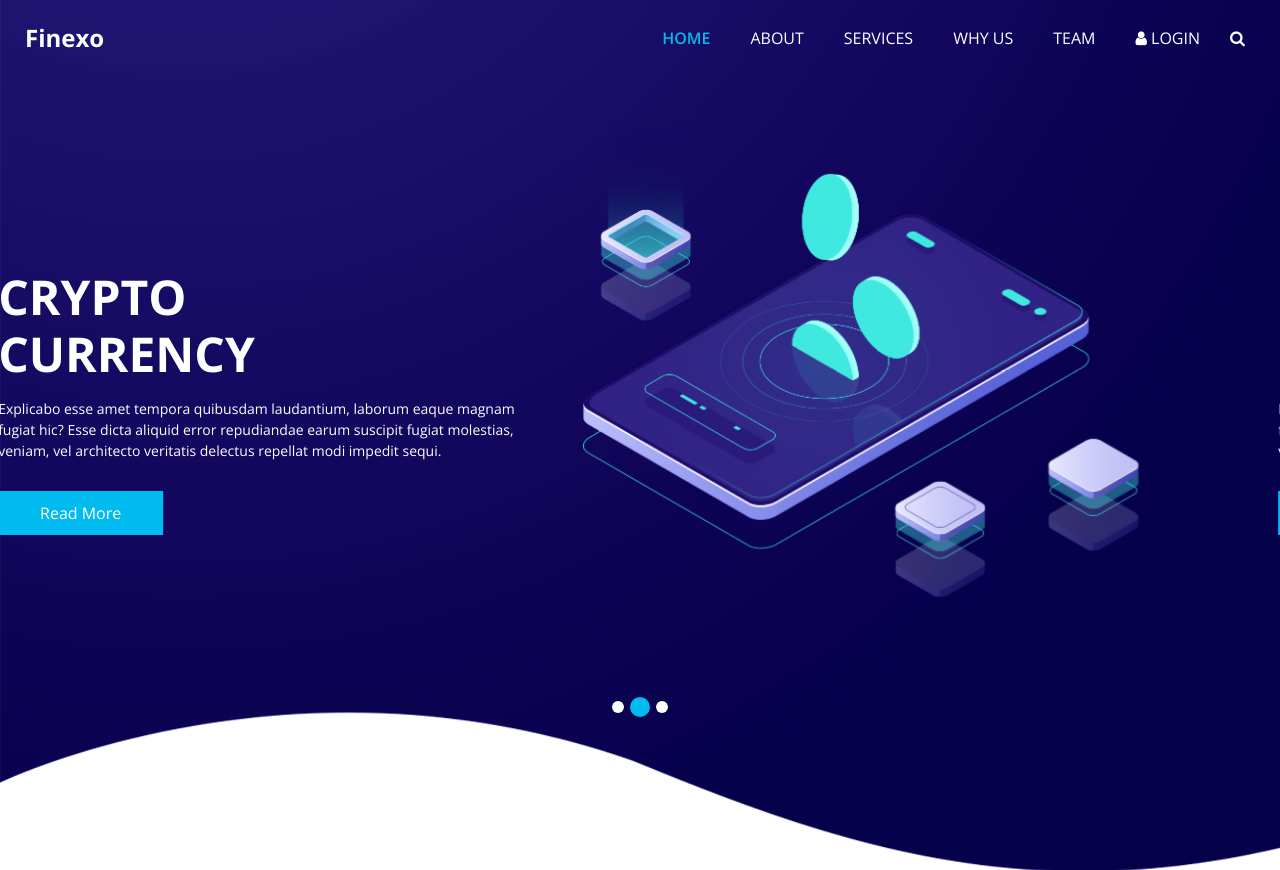
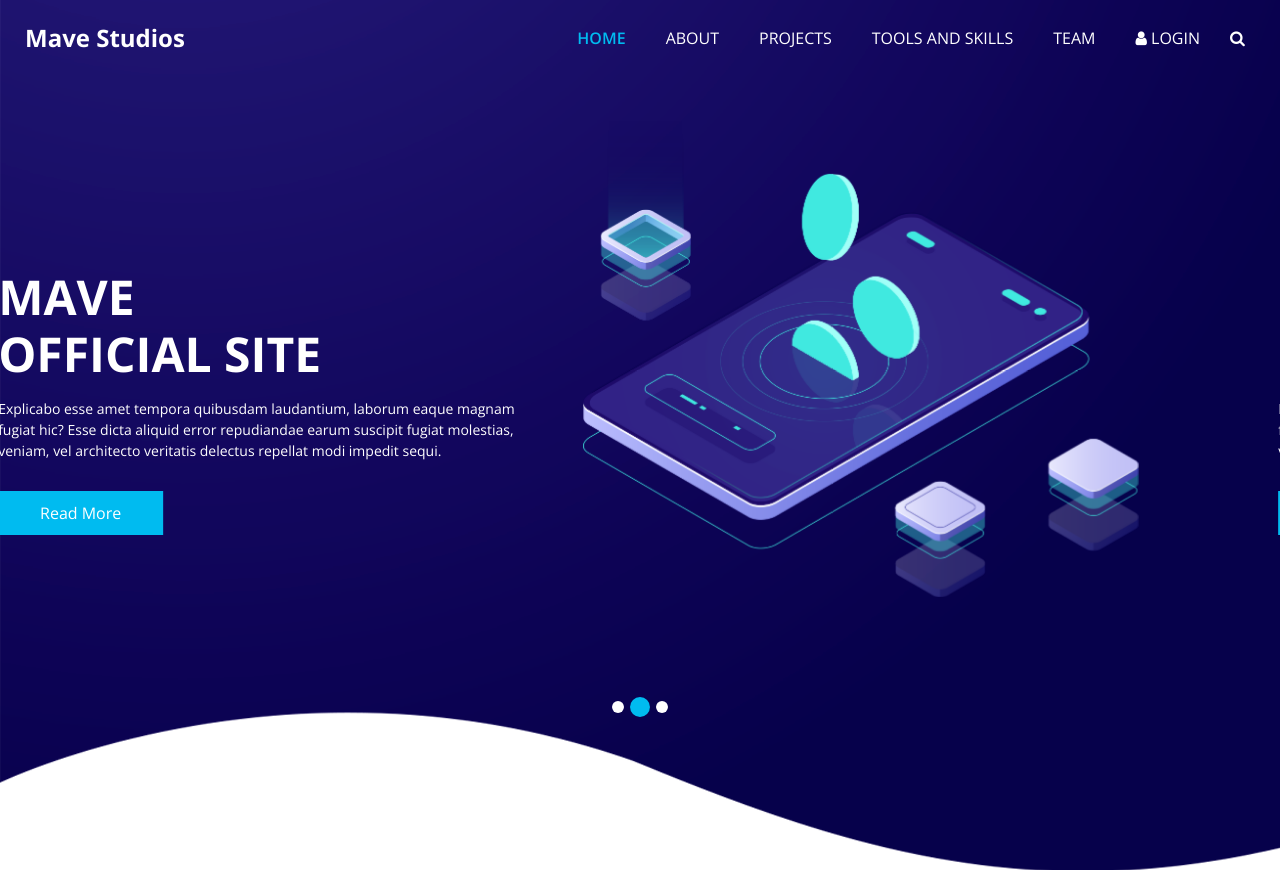
Before and after one commit to mavestudios/mavestudios.github.io, a plain HTML site: page index.html in a window 1280 px wide. Shown: the top 870 px of the page. Drawn offline with nearby package versions, Linux system fonts and the light colour scheme; some packages are replaced by stand-ins of ours.

Commit message:
Update index.html

```diff
--- a/index.html
+++ b/index.html
@@ -13,7 +13,7 @@
   <meta name="author" content="" />
   <link rel="shortcut icon" href="images/favicon.png" type="">
 
-  <title> Finexo </title>
+  <title> Mave Studios | Home </title>
 
   <!-- bootstrap core css -->
   <link rel="stylesheet" type="text/css" href="css/bootstrap.css" />
@@ -50,7 +50,7 @@
         <nav class="navbar navbar-expand-lg custom_nav-container ">
           <a class="navbar-brand" href="index.html">
             <span>
-              Finexo
+              Mave Studios
             </span>
           </a>
 
@@ -67,10 +67,10 @@
                 <a class="nav-link" href="about.html"> About</a>
               </li>
               <li class="nav-item">
-                <a class="nav-link" href="service.html">Services</a>
+                <a class="nav-link" href="Projecta.html">Projects</a>
               </li>
               <li class="nav-item">
-                <a class="nav-link" href="why.html">Why Us</a>
+                <a class="nav-link" href="skills.html">Tools and Skills</a>
               </li>
               <li class="nav-item">
                 <a class="nav-link" href="team.html">Team</a>
@@ -99,8 +99,8 @@
                 <div class="col-md-6 ">
                   <div class="detail-box">
                     <h1>
-                      Crypto <br>
-                      Currency
+                      Mave <br>
+                      Official Site
                     </h1>
                     <p>
                       Explicabo esse amet tempora quibusdam laudantium, laborum eaque magnam fugiat hic? Esse dicta aliquid error repudiandae earum suscipit fugiat molestias, veniam, vel architecto veritatis delectus repellat modi impedit sequi.
```
